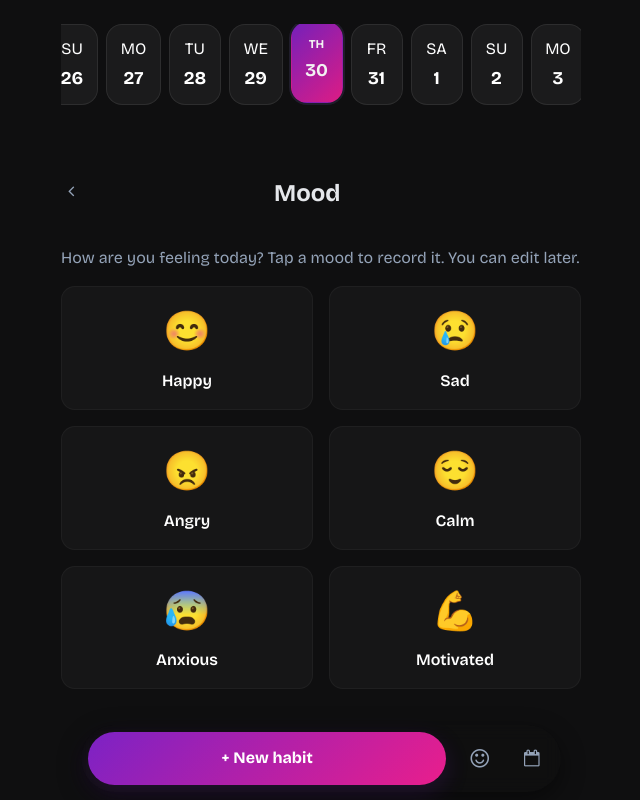
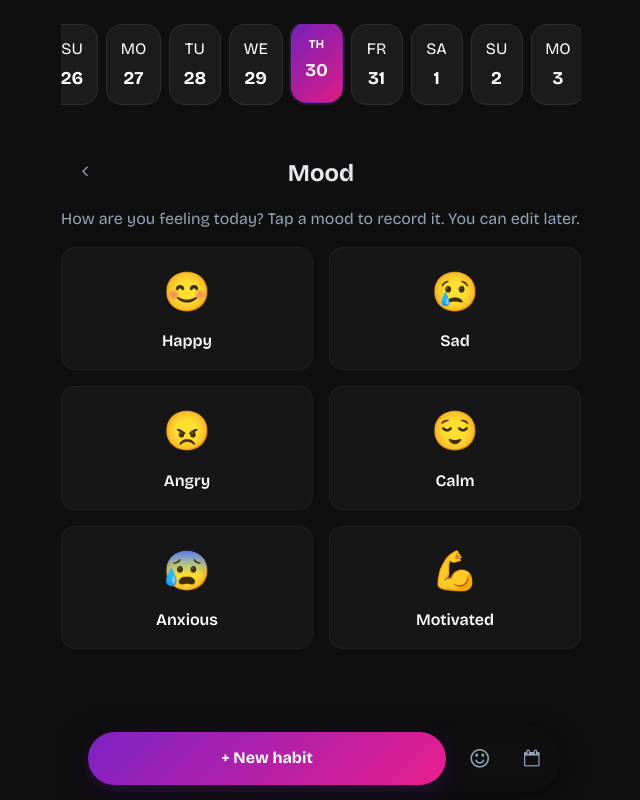
Before and after one commit to micarini/proyecto2-habits.vue, a Vue app: page /mood in a window 1280 px wide. Shown: the whole page, without its empty margins (319-959 px from the left). Built offline with nearby package versions, Linux system fonts and the light colour scheme.

Commit message:
centrar titulos

```diff
--- a/src/components/PageHeader.vue
+++ b/src/components/PageHeader.vue
@@ -1,8 +1,10 @@
 <template>
   <div class="page-header">
-    <button v-if="showBack" class="icon-btn" @click="$emit('back')" aria-label="Back"><i class="fa fa-angle-left" aria-hidden="true"></i></button>
+    <div class="header-side">
+      <button v-if="showBack" class="icon-btn" @click="$emit('back')" aria-label="Back"><i class="fa fa-angle-left" aria-hidden="true"></i></button>
+    </div>
     <h2 class="date-title">{{ title }}</h2>
-    <div style="width:48px"></div>
+    <div class="header-side" aria-hidden="true"></div>
   </div>
 </template>
 
@@ -12,5 +14,6 @@ const props = defineProps({ title: { type: String, default: '' }, showBack: { ty
 
 <style scoped>
 .page-header { display:flex; align-items:center; justify-content:space-between; margin-bottom:1rem }
-.date-title { color:var(--text); font-weight:700 }
+.header-side { width:48px; display:flex; align-items:center; justify-content:center }
+.date-title { color:var(--text); font-weight:700; margin:0 }
 </style>
--- a/src/views/Dashboard.vue
+++ b/src/views/Dashboard.vue
@@ -157,8 +157,6 @@ function toggleHabitDonePersist(habit) {
   gap: 1.5rem;
 }
 .habits-list { display:flex; flex-direction:column; gap:1rem }
-.mood-art { font-size:2rem }
-
 .habits-list, .habits-list > * {
   min-width: 0;
   width: 100%;
--- a/src/views/Home.vue
+++ b/src/views/Home.vue
@@ -323,8 +323,6 @@ async function goToMoodTracker() {
   width: 100%;
 }
 
-.home-greeting { margin-bottom: 0.25rem; }
-
 .habits-title { margin-top: 1rem; }
 .habits-list { display:flex; flex-direction:column; gap:1rem; margin-bottom:4rem }
 
```
Also changed, not shown: src/components/Calendar.vue (line endings or trailing spaces).
